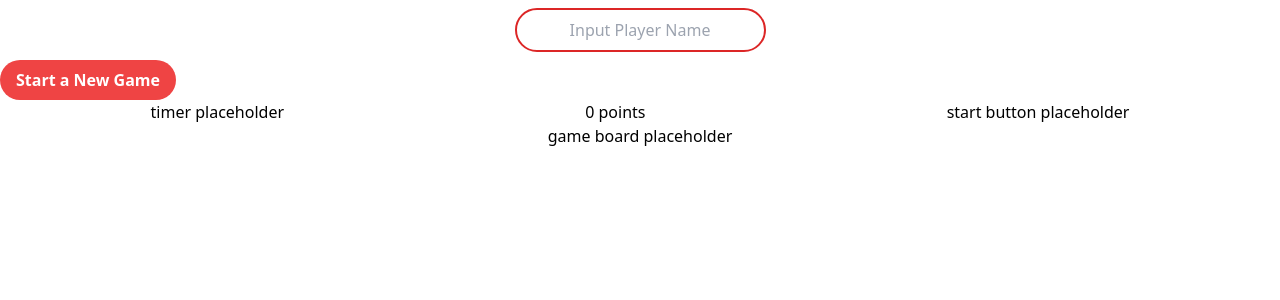
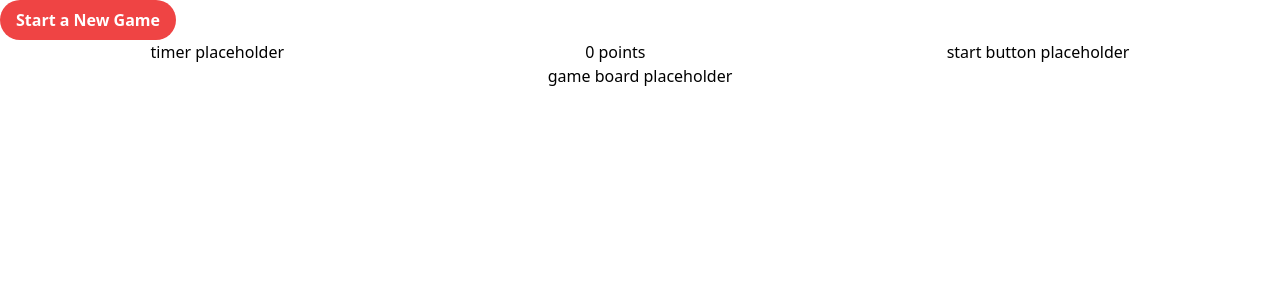
Before and after one commit to studiegrupp2/Whack-a-mole, a Next.js app: page /game in a window 1280 px wide. Shown: the top 300 px of the page. Built offline with nearby package versions, Linux system fonts and the light colour scheme.

Commit message:
moved input to start page

```diff
--- a/src/app/game/page.tsx
+++ b/src/app/game/page.tsx
@@ -7,16 +7,11 @@ import React, { useState } from "react";
 const Game = () => {
   const [isGameOngoing, setIsGameOnGoing] = useState<boolean>(false);
 
-  const [playerName, setPlayerName] = useState<string>("")
+
 
   const [currentPoints, setCurrentPoints] = useState(0);
 
   const [showCountdown, setShowCountdown] = useState<boolean>(false);
-
-
-  const handleOnChange = (event: React.ChangeEvent<HTMLInputElement>) => {
-    setPlayerName(event.target.value);
-  };
 
   //funktion för att öka poängen, kan användas i spellogiken när en mullvad träffas.
   const addPoint = () => {
@@ -36,11 +31,7 @@ const Game = () => {
 
   return (
     <div>
-      <Input
-      value={playerName}
-      onChange={handleOnChange}
-      disabled={isGameOngoing}
-      />
+
       <StartButton
         btnText="Start a New Game"
         onClick={handleNewGame}
--- a/src/app/page.tsx
+++ b/src/app/page.tsx
@@ -1,11 +1,25 @@
+"use client"
+import Input from "@/components/Input";
 import HighScoreModalButton from "@/components/OpenHighScoreModalButton";
 import StartPageButton from "@/components/StartPageButton";
+import { useState } from "react";
 
 export default function WhackAMole() {
+
+  const [playerName, setPlayerName] = useState<string>("")
+
+  const handleOnChange = (event: React.ChangeEvent<HTMLInputElement>) => {
+    setPlayerName(event.target.value);
+  };
+
 
   return (
     <div>
       <StartPageButton />
+      <Input
+      value={playerName}
+      onChange={handleOnChange}
+      />
       <HighScoreModalButton />
     </div>
   );
--- a/src/components/Input.tsx
+++ b/src/components/Input.tsx
@@ -17,7 +17,6 @@ const Input: React.FC<InputProps> = ({
           } `}
         placeholder='Input Player Name'
         onChange={onChange}
-        disabled={disabled}
         >
         </input>
     </div>
```
